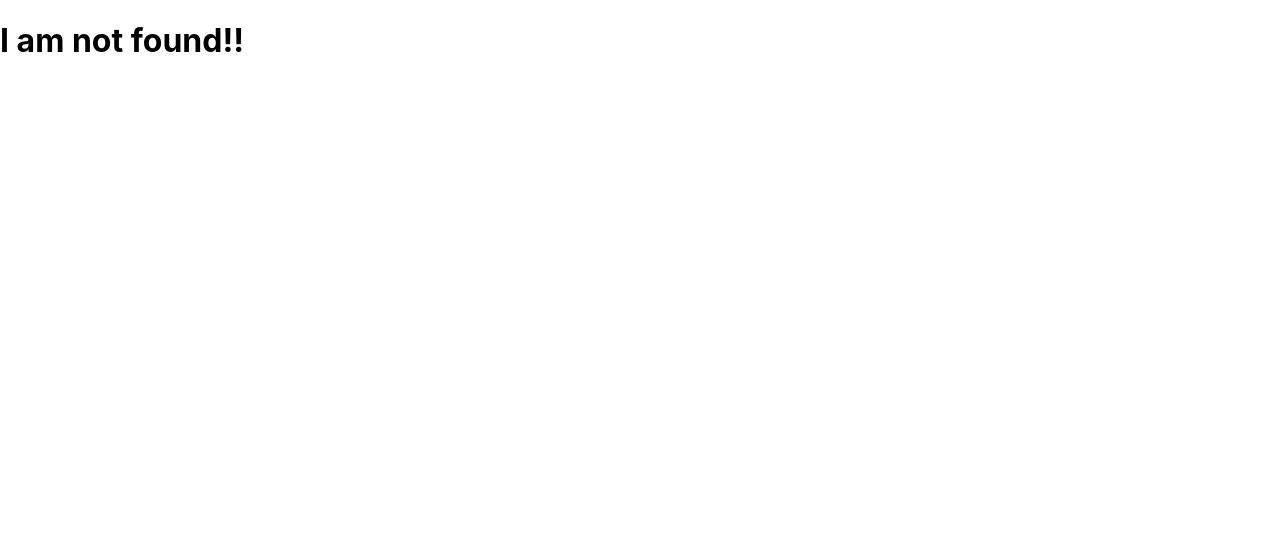
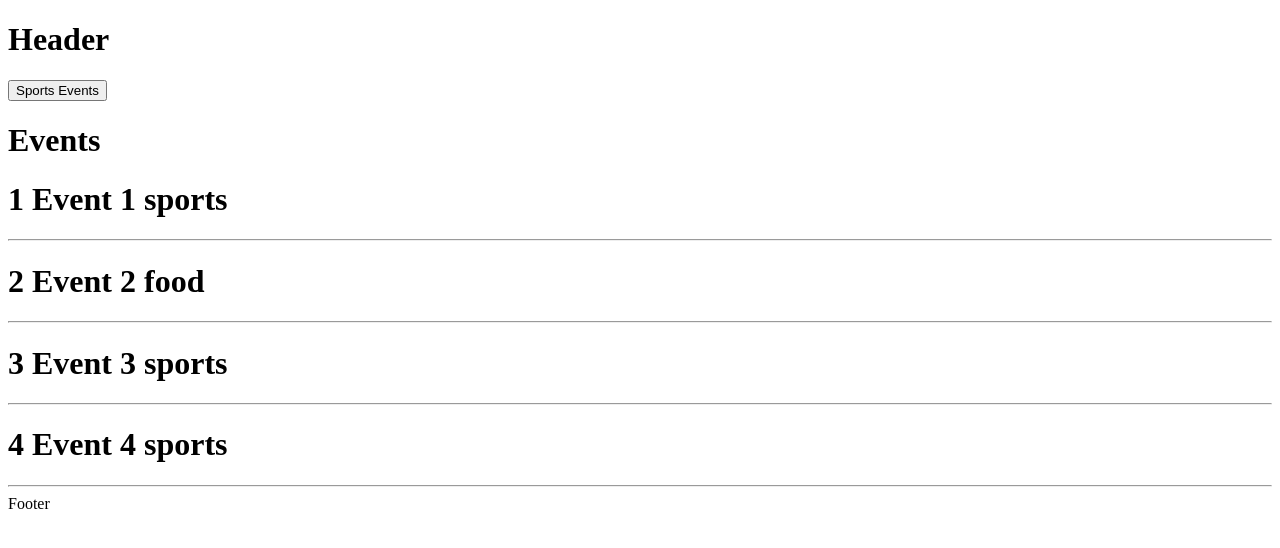
Before and after one commit to pavana-s-salvankar/my-app, a Next.js app: page /events in a window 1280 px wide. Before the commit this address had no page. Shown: the top 548 px of the page. Built offline with nearby package versions, Linux system fonts and the light colour scheme; data requests are answered from the project's data file.

Commit message:
create layout

```diff
--- /dev/null
+++ b/components/footer.js
@@ -0,0 +1,6 @@
+
+
+const Footer = () => {
+  return <p1>Footer</p1>;
+};
+export default Footer;
--- /dev/null
+++ b/components/header.js
@@ -0,0 +1,4 @@
+const Header = () => {
+  return <h1 className='layout-header'>Header</h1>;
+};
+export default Header;
--- a/db.json
+++ b/db.json
@@ -11,5 +11,11 @@
     { "id": 2, "title": "news 22", "description": "Description 2", "category": "politics" },
     { "id": 3, "title": "news 3", "description": "Description 3", "category": "sports" },
     { "id": 4, "title": "news 4", "description": "Description 44", "category": "politics" }
+  ],
+  "events": [
+    { "id": 1, "title": "Event 1", "category": "sports" },
+    { "id": 2, "title": "Event 2", "category": "food" },
+    { "id": 3, "title": "Event 3", "category": "sports" },
+    { "id": 4, "title": "Event 4", "category": "sports" }
   ]
 }
--- a/package.json
+++ b/package.json
@@ -14,6 +14,7 @@
     "next": "12.1.0",
     "react": "17.0.2",
     "react-dom": "17.0.2",
+    "styled-components": "^5.3.3",
     "swr": "^1.2.2"
   },
   "devDependencies": {
--- a/pages/_app.js
+++ b/pages/_app.js
@@ -1,7 +1,15 @@
-import '../styles/globals.css'
+import Footer from '../components/Footer';
+import Header from '../components/Header';
+// import '../styles/globals.css';
 
 function MyApp({ Component, pageProps }) {
-  return <Component {...pageProps} />
+  return (
+    <>
+      <Header />
+      <Component {...pageProps} />
+      <Footer />
+    </>
+  );
 }
 
-export default MyApp
+export default MyApp;
--- /dev/null
+++ b/pages/events.js
@@ -0,0 +1,35 @@
+import { useRouter } from 'next/router';
+import { useState } from 'react';
+
+const EventList = ({ eventList }) => {
+  const [events, setEvents] = useState(eventList);
+  const router = useRouter();
+  const fetchSportsEvents = async () => {
+    const res = await fetch(`http://localhost:4000/events?category=sports`);
+    const data = await res.json();
+    setEvents(data);
+    router.push('/events?category=sports', undefined, { shallow: true });
+  };
+  return (
+    <>
+      <button onClick={fetchSportsEvents}>Sports Events</button>
+      <h1>Events</h1>
+
+      {events.map((item) => (
+        <div key={item.id}>
+          <h1>{`${item.id} ${item.title} ${item.category}`}</h1>
+          <hr />
+        </div>
+      ))}
+    </>
+  );
+};
+export default EventList;
+export const getServerSideProps = async (context) => {
+  const { query } = context;
+  const { category } = query;
+  const queryString = category ? 'category=sports' : '';
+  const res = await fetch(`http://localhost:4000/events?${queryString}`);
+  const data = await res.json();
+  return { props: { eventList: data } };
+};
--- /dev/null
+++ b/styles/layout.css
@@ -0,0 +1,6 @@
+.layout-header {
+  background-color: aquamarine;
+}
+.layout-footer {
+  background-color: rgb(54, 182, 139);
+}
```
Also changed, not shown: 1 other file (tests, documents, lock files or other folders).
